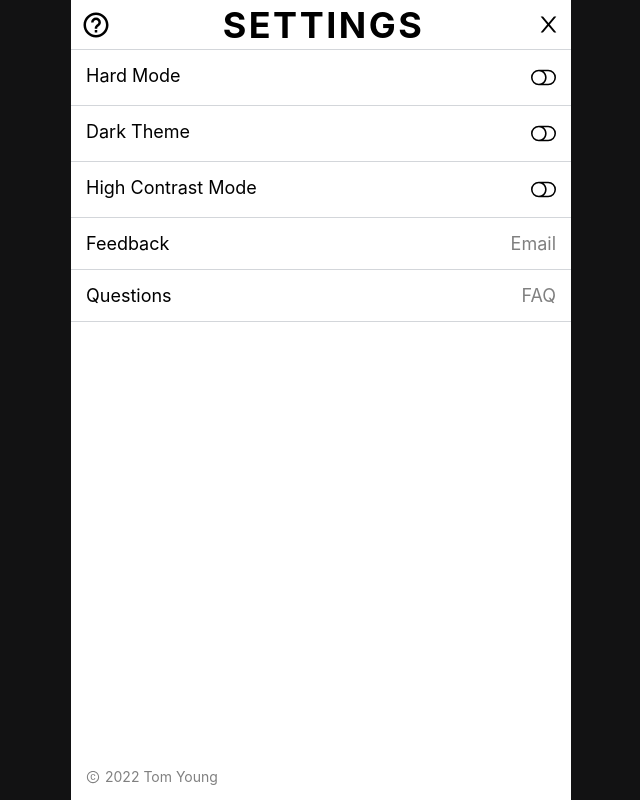
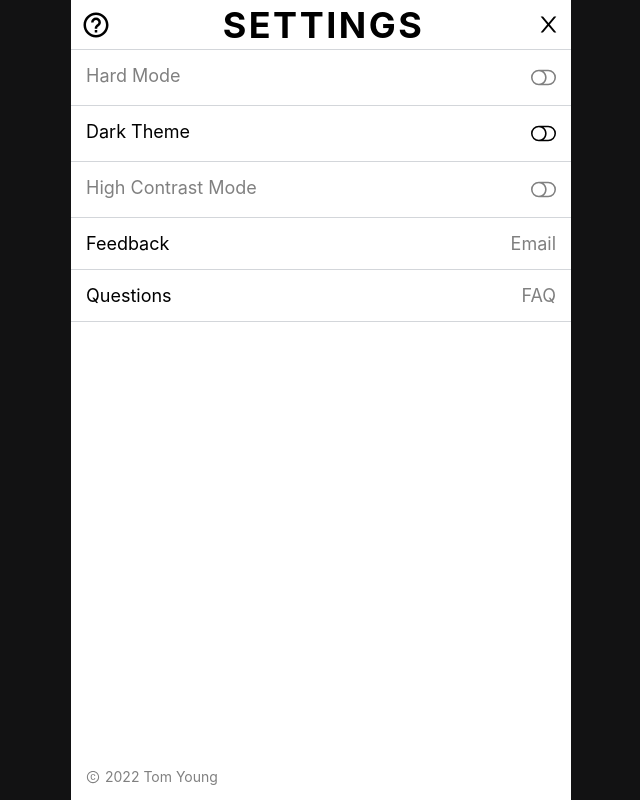
Before and after one commit to TheThomasY/wordl6, a Next.js app: page / in a window 1280 px wide. Both pictures are taken after a click on the element 867 px from the left and 24 px from the top of the page. Shown: the whole page, without its empty margins (319-959 px from the left). Built offline with nearby package versions, Linux system fonts and the light colour scheme.

Commit message:
feat: greyed out non functioning settings

```diff
--- a/components/UI/Settings.js
+++ b/components/UI/Settings.js
@@ -32,8 +32,14 @@ export default function Settings(props) {
       </div>
       <ul className={styles['setting-list']}>
         <li className={styles.setting}>
-          <div className={styles['setting-label']}>Hard Mode</div>
-          <BsToggleOff size={'2.5rem'} className={styles.toggle} />
+          <div style={{ color: 'grey' }} className={styles['setting-label']}>
+            Hard Mode
+          </div>
+          <BsToggleOff
+            size={'2.5rem'}
+            className={styles.toggle}
+            color={'grey'}
+          />
         </li>
         <li className={styles.setting}>
           <div className={styles['setting-label']}>Dark Theme</div>
@@ -46,8 +52,14 @@ export default function Settings(props) {
           </div>
         </li>
         <li className={styles.setting}>
-          <div className={styles['setting-label']}>High Contrast Mode</div>
-          <BsToggleOff size={'2.5rem'} className={styles.toggle} />
+          <div style={{ color: 'grey' }} className={styles['setting-label']}>
+            High Contrast Mode
+          </div>
+          <BsToggleOff
+            size={'2.5rem'}
+            className={styles.toggle}
+            color={'grey'}
+          />
         </li>
         <li className={styles.setting}>
           <div className={styles['setting-label']}>Feedback</div>
```
